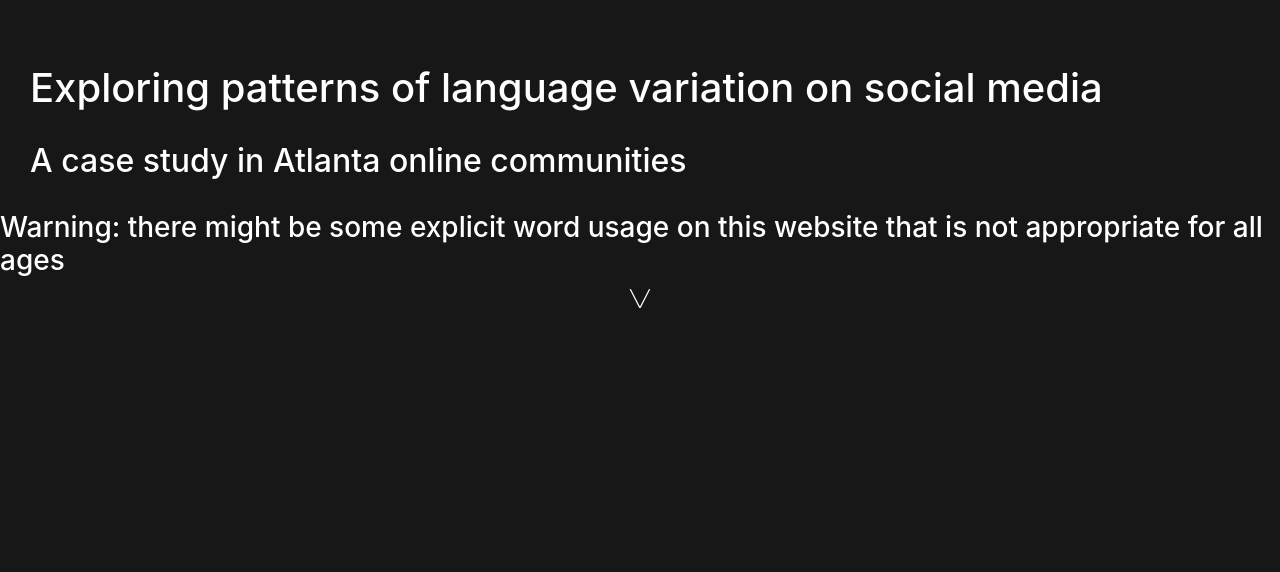
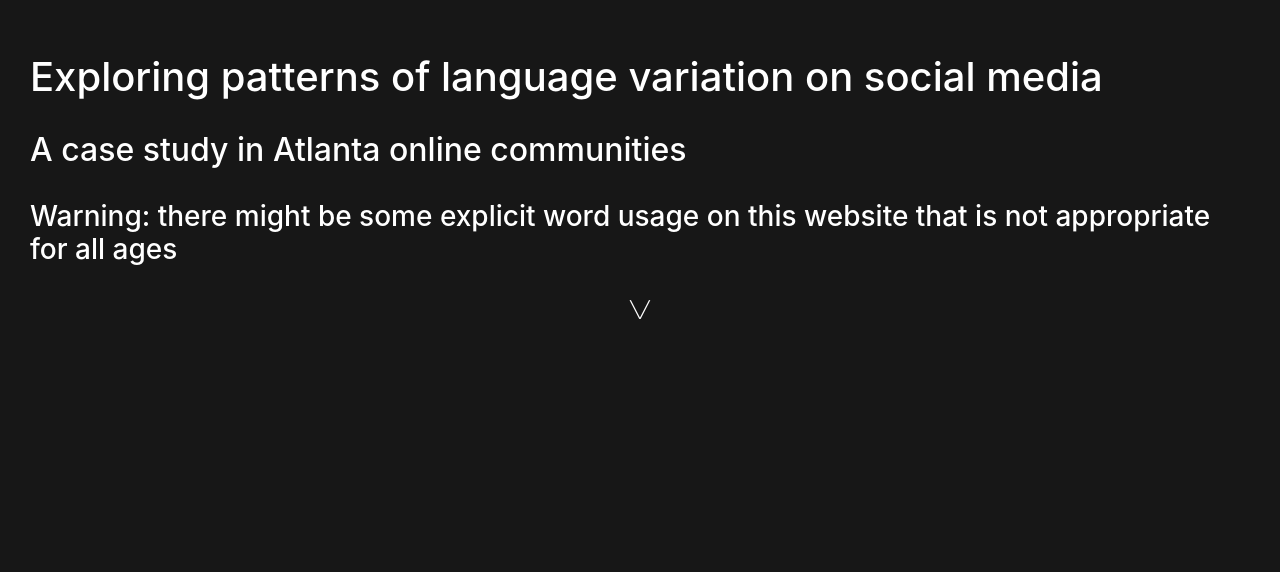
Before and after one commit to 6859-sp21/final-project-atlanta-community, a Vue app in the folder app/: page /#/viz in a window 1280 px wide. Shown: the part 228-800 px from the top of the page. Built offline with nearby package versions, Linux system fonts and the light colour scheme; no server answers; what vue-cookie, vue-social-sharing would draw is missing.

Commit message:
Update Cover.vue

```diff
--- a/app/src/views/Cover.vue
+++ b/app/src/views/Cover.vue
@@ -58,6 +58,11 @@ h2 {
   margin: 30px;
 }
 
+h3 {
+  text-align: left;
+  margin: 30px;
+}
+
 .before-enter {
   opacity: 0;
   transform: translateY(100px);
```
